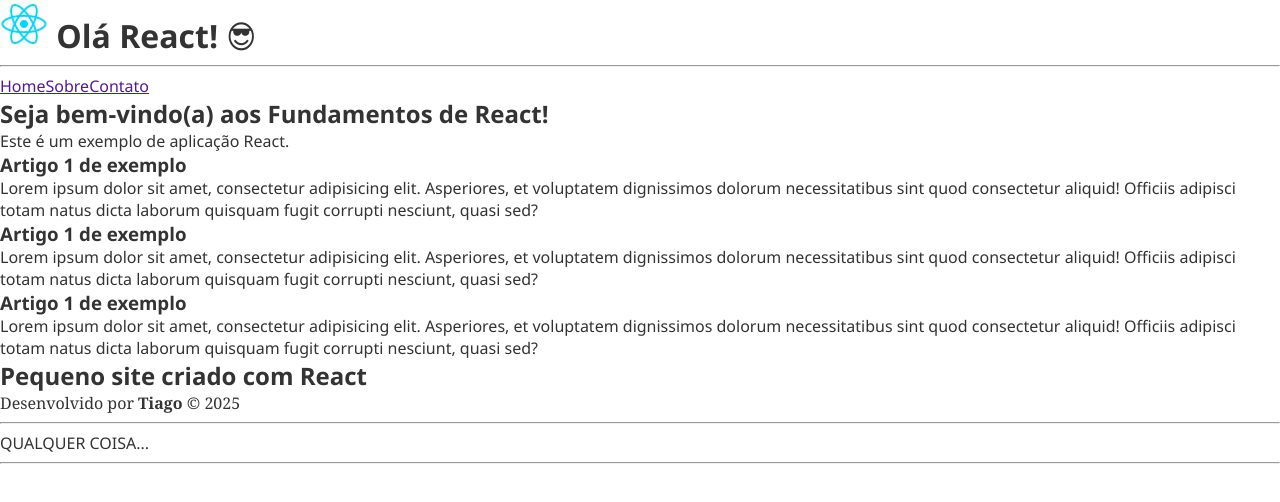
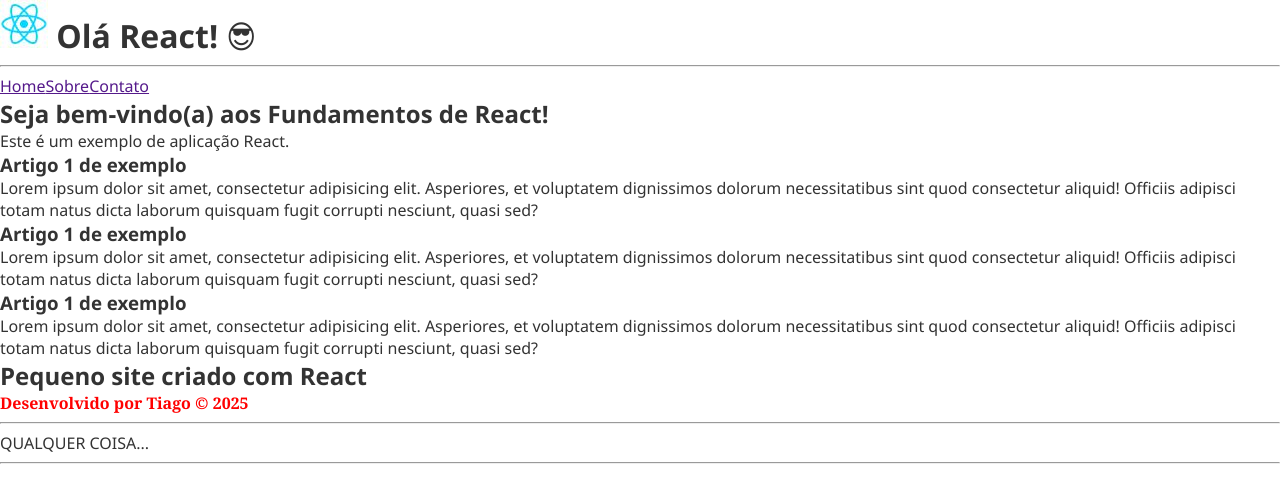
Before and after one commit to lucax13/react-fundamentos, a React (Vite) app: page / in a window 1280 px wide. Shown: the top 502 px of the page. Built offline with nearby package versions, Linux system fonts and the light colour scheme.

Commit message:
Update Rodape.tsx

```diff
--- a/src/components/Rodape.tsx
+++ b/src/components/Rodape.tsx
@@ -3,7 +3,7 @@ export default function Rodape() {
     <>
       <footer>
         <h2>Pequeno site criado com React</h2>
-        <p>
+        <p style={{ color: "red", fontWeight: "bold" }}>
           Desenvolvido por <b>Tiago</b> &copy; 2025
         </p>
       </footer>
```
